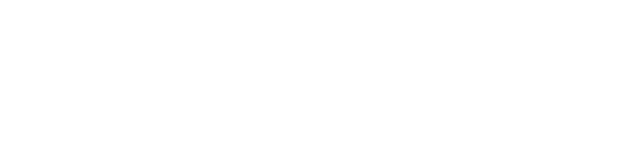
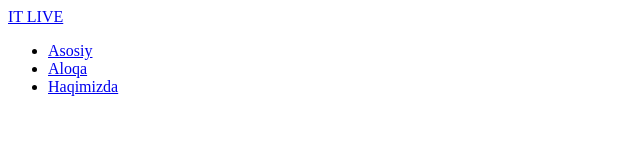
Before and after one commit to Ergashev95/learn-github, a plain HTML site: page index.html in a window 1280 px wide. Shown: the whole page, without its empty margins (0-640 px from the left). Drawn offline with Linux system fonts and the light colour scheme.

Commit message:
site header add html code

```diff
--- a/index.html
+++ b/index.html
@@ -6,6 +6,30 @@
     <title>Git</title>
 </head>
 <body>
+
+
+    <header class="header">
+        <nav class="header-nav">
+            <a href="#!" class="header-logo">IT LIVE</a>
+            <ul class="header-list">
+                <li class="header-item">
+                    <a href="#!" class="header-link">Asosiy</a>
+                </li>
+                <li class="header-item">
+                    <a href="#!" class="header-link">Aloqa</a>
+                </li>
+                <li class="header-item">
+                    <a href="#!" class="header-link">Haqimizda</a>
+                </li>
+            </ul>
+        </nav>
+    </header>
+
+
+
+
+
+
 
 
 
```
